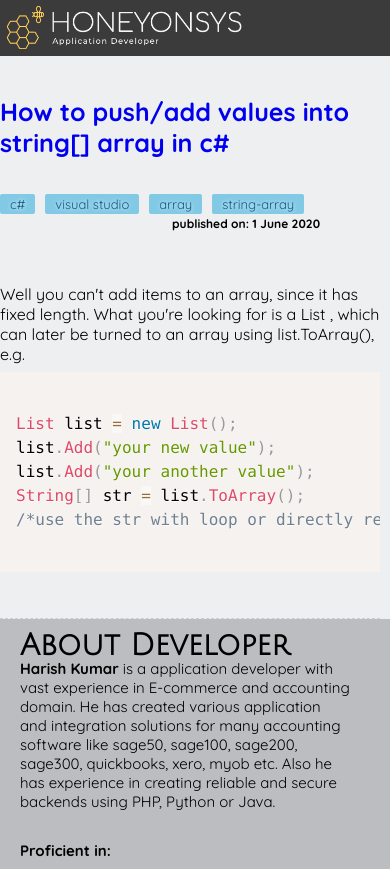
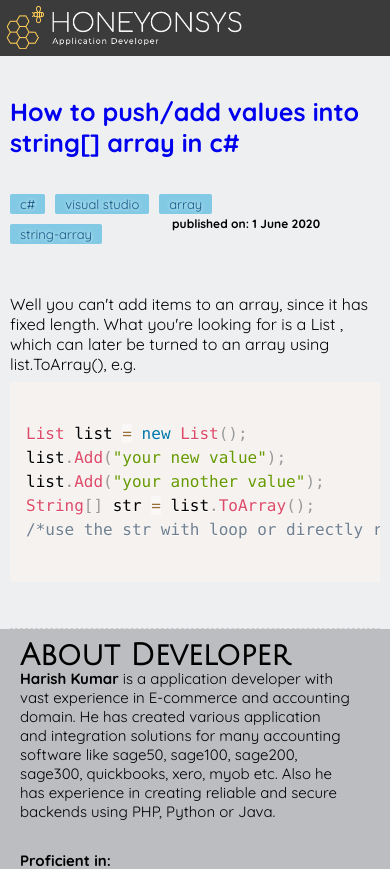
Before and after one commit to honeyonsys/honeyonsys.github.io, a PHP site: the page made by articles/0004-How-to-push-add-values-into-string[]-array-in-c.html in a window 390 px wide. Shown: the top 869 px of the page. Run offline with PHP 8.4, Linux system fonts and the light colour scheme; some libraries are stand-ins or nearby versions.

Commit message:
sets margin left in mobile view

```diff
--- a/assets/css/style.css
+++ b/assets/css/style.css
@@ -337,5 +337,9 @@ span.code{
     .Ad300 {
         display:  block;
     }
+    .blog {
+        width: calc(100% - 20px);
+        margin-left: 10px;
+    }
 
 }
```
